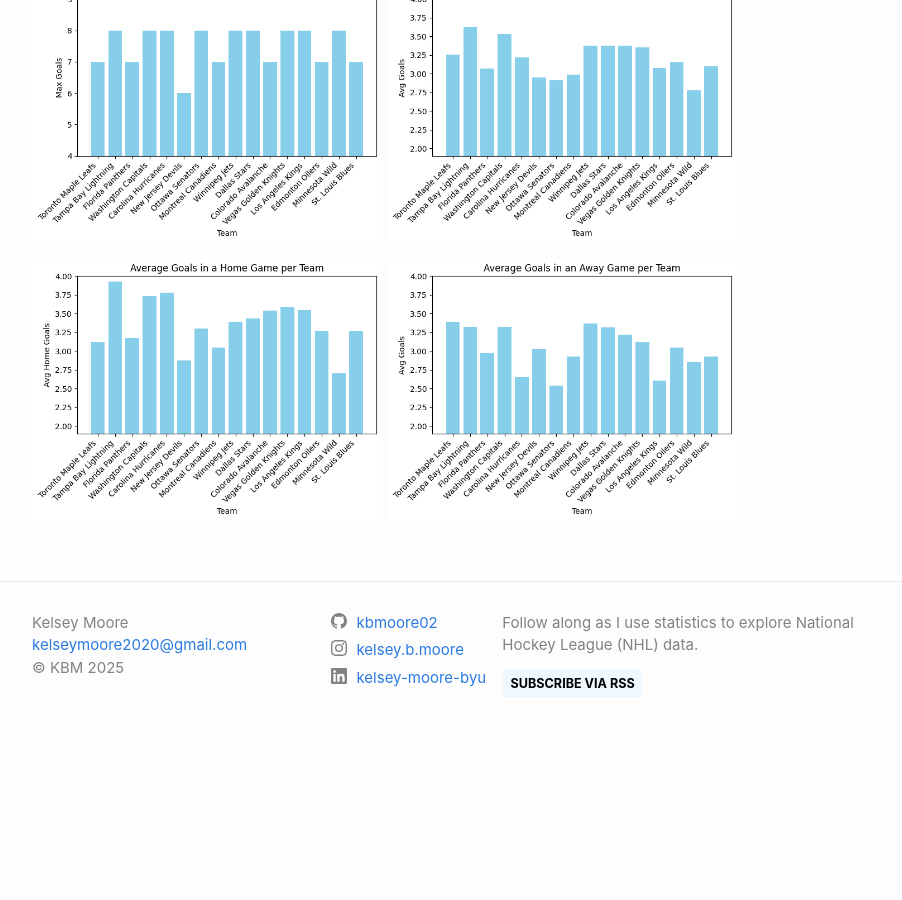
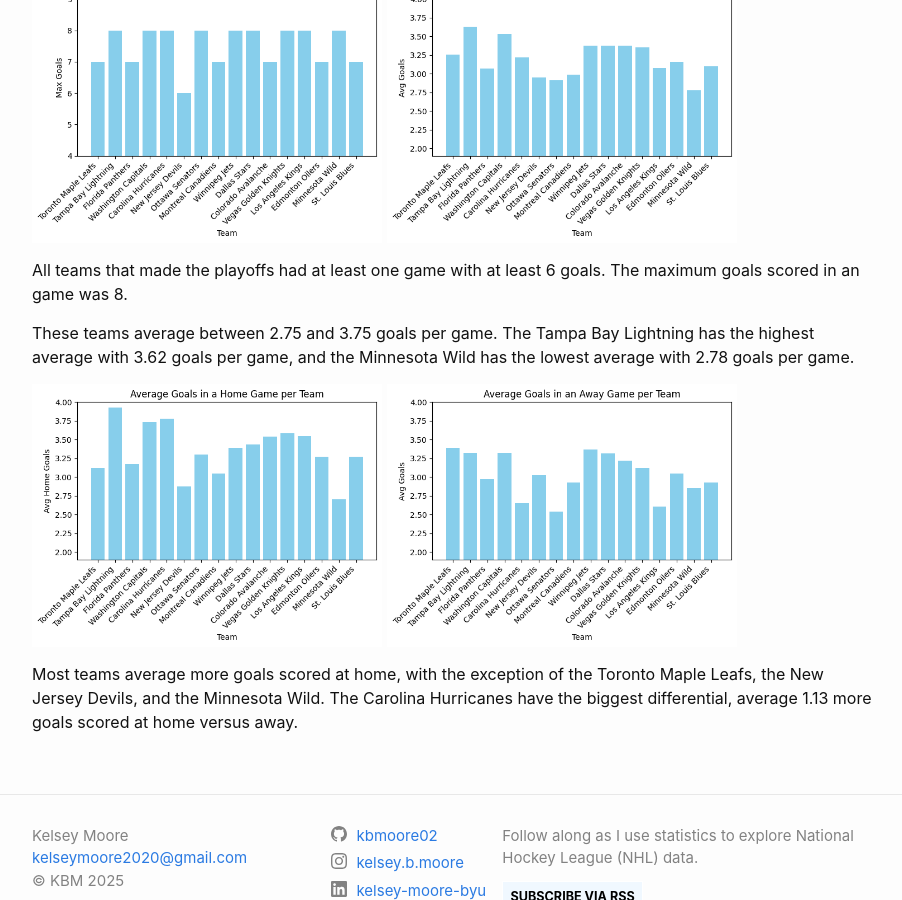
Before and after one commit to kbmoore02/NHL-Data-Analysis, a Jekyll site: the page built from _posts/2025-4-16-blog-hockey5.md, in a window 1280 px wide and 900 px high, scrolled down 6547 px. Shown: the whole window, without its empty margins (188-1090 px from the left). Built offline with Jekyll 4.4.1, drawn with Linux system fonts in a browser that asks for light colours; comment, search, counter and statistics services are not loaded; before the commit the page ends 7301 px from its top, so only the background shows below that.

Commit message:
Update 2025-4-16-blog-hockey5.md

```diff
--- a/_posts/2025-4-16-blog-hockey5.md
+++ b/_posts/2025-4-16-blog-hockey5.md
@@ -190,7 +190,13 @@ for t in range(0,len(playoff_teams)):
   <img src="https://raw.githubusercontent.com/kbmoore02/NHL-Data-Analysis/main/assets/images/avg_goals.png" style="width:350px; vertical-align: top;" />
 </p>
 
+All teams that made the playoffs had at least one game with at least 6 goals. The maximum goals scored in an game was 8.
+
+These teams average between 2.75 and 3.75 goals per game. The Tampa Bay Lightning has the highest average with 3.62 goals per game, and the Minnesota Wild has the lowest average with 2.78 goals per game.
+
 <p float="left">
   <img src="https://raw.githubusercontent.com/kbmoore02/NHL-Data-Analysis/main/assets/images/avg_goals_home.png" style="width:350px; vertical-align: top;" />
   <img src="https://raw.githubusercontent.com/kbmoore02/NHL-Data-Analysis/main/assets/images/avg_goals_away.png" style="width:350px; vertical-align: top;" />
 </p>
+
+Most teams average more goals scored at home, with the exception of the Toronto Maple Leafs, the New Jersey Devils, and the Minnesota Wild. The Carolina Hurricanes have the biggest differential, average 1.13 more goals scored at home versus away.
```
